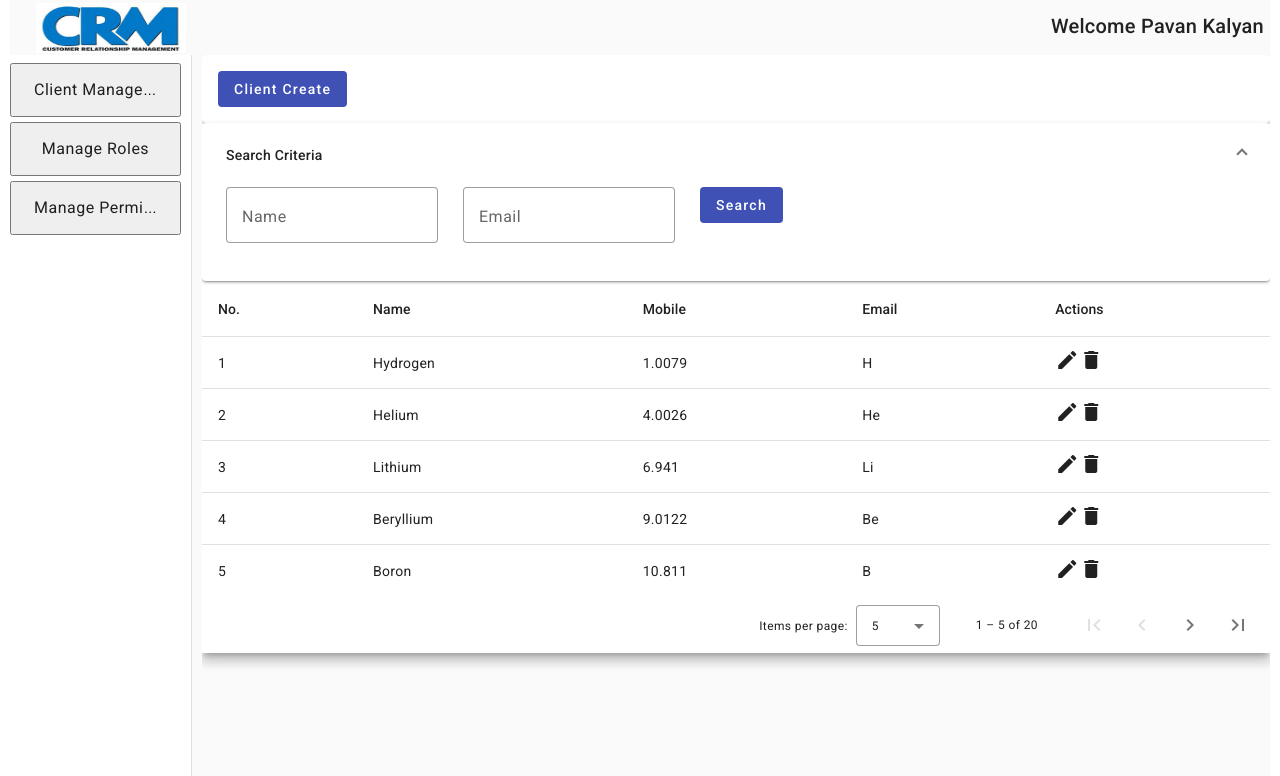
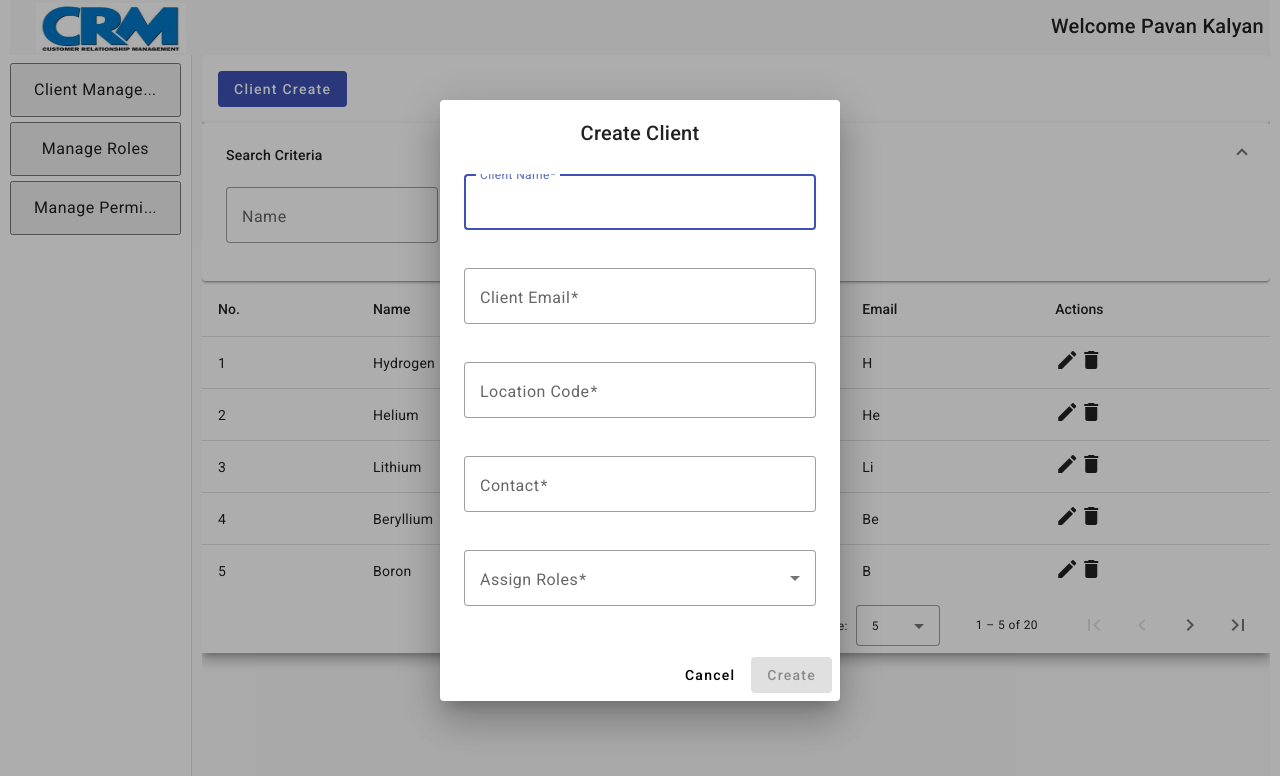
Before and after one commit to Pavankalyan477/crm, an Angular app in the folder crm-web/: page /dashboard/clients in a window 1280 px wide. Both pictures are taken after a click on the button "Client Create". Shown: the top 776 px of the page. Built offline with nearby package versions, Linux system fonts and the light colour scheme.

Commit message:
add create client comp

```diff
--- a/crm-web/src/app/client/client-create/client-create.component.css
+++ b/crm-web/src/app/client/client-create/client-create.component.css
@@ -0,0 +1,13 @@
+.grid-container {
+  display: grid;
+  grid-template-columns: repeat(1, 1fr);
+  gap: 16px;
+}
+
+.full-span {
+  grid-column: 1 / -1; /* Span both columns to center a lone field */
+}
+
+.text-center {
+    text-align: center;
+}
--- a/crm-web/src/app/client/client-create/client-create.component.html
+++ b/crm-web/src/app/client/client-create/client-create.component.html
@@ -1 +1,40 @@
-<p>client-create works!</p>
+<h2 mat-dialog-title class="text-center">Create Client</h2>
+<mat-dialog-content [formGroup]="clientForm">
+  <div class="grid-container">
+    <mat-form-field appearance="outline">
+      <mat-label>Client Name</mat-label>
+      <input matInput formControlName="name" />
+    </mat-form-field>
+
+    <mat-form-field appearance="outline">
+      <mat-label>Client Email</mat-label>
+      <input matInput formControlName="email" />
+    </mat-form-field>
+
+    <mat-form-field appearance="outline">
+      <mat-label>Location Code</mat-label>
+      <input matInput formControlName="localCode" />
+    </mat-form-field>
+
+    <mat-form-field appearance="outline">
+      <mat-label>Contact</mat-label>
+      <input matInput formControlName="contact" />
+    </mat-form-field>
+
+    <mat-form-field appearance="outline" class="full-span">
+      <mat-label>Assign Roles</mat-label>
+      <mat-select formControlName="roles" multiple>
+        <mat-option *ngFor="let role of rolesList" [value]="role">
+          {{ role }}
+        </mat-option>
+      </mat-select>
+    </mat-form-field>
+  </div>
+</mat-dialog-content>
+
+<mat-dialog-actions align="end">
+  <button mat-button (click)="cancel()">Cancel</button>
+  <button mat-raised-button color="primary" (click)="submit()" [disabled]="clientForm.invalid">
+    Create
+  </button>
+</mat-dialog-actions>
--- a/crm-web/src/app/client/client-create/client-create.component.ts
+++ b/crm-web/src/app/client/client-create/client-create.component.ts
@@ -1,12 +1,63 @@
-import { Component } from '@angular/core';
+import { CommonModule } from '@angular/common';
+import { Component, Inject, OnInit } from '@angular/core';
+import { FormBuilder, FormGroup, Validators, ReactiveFormsModule } from '@angular/forms';
+import {
+  MAT_DIALOG_DATA,
+  MatDialogModule,
+  MatDialogRef
+} from '@angular/material/dialog';
+import { MatFormFieldModule } from '@angular/material/form-field';
+import { MatInputModule } from '@angular/material/input';
+import { MatSelectModule } from '@angular/material/select';
+import { MatButtonModule } from '@angular/material/button';
 
 @Component({
   selector: 'app-client-create',
   standalone: true,
-  imports: [],
+  imports: [
+    CommonModule,
+    ReactiveFormsModule,
+    MatDialogModule,
+    MatFormFieldModule,
+    MatInputModule,
+    MatSelectModule,
+    MatButtonModule
+  ],
   templateUrl: './client-create.component.html',
-  styleUrl: './client-create.component.css'
+  styleUrls: ['./client-create.component.css']
 })
-export class ClientCreateComponent {
+export class ClientCreateComponent implements OnInit {
+  clientForm!: FormGroup;
 
+  rolesList: string[] = ['Admin', 'User', 'Viewer'];
+
+  constructor(
+    private fb: FormBuilder,
+    private dialogRef: MatDialogRef<ClientCreateComponent>,
+    @Inject(MAT_DIALOG_DATA) public data: any
+  ) {}
+
+  ngOnInit(): void {
+    this.clientForm = this.fb.group({
+      name: ['', Validators.required],
+      email: ['', [Validators.required, Validators.email]],
+      localCode: ['', Validators.required],
+      contact: ['', Validators.required],
+      roles: [[], Validators.required]
+    });
+
+    if (this.data?.client) {
+      this.clientForm.patchValue(this.data.client);
+    }
+  }
+
+  submit(): void {
+    if (this.clientForm.valid) {
+      this.dialogRef.close(this.clientForm.value);
+    }
+  }
+
+  cancel(): void {
+    this.dialogRef.close();
+  }
 }
--- a/crm-web/src/app/client/client-list/client-list.component.html
+++ b/crm-web/src/app/client/client-list/client-list.component.html
@@ -2,7 +2,7 @@
     <div>
         <mat-card>
             <mat-card-content>
-                <button mat-flat-button color="primary">Client Create</button>
+                <button mat-flat-button color="primary" (click)="openCreateClient()">Client Create</button>
             </mat-card-content>
         </mat-card>
     </div>
--- a/crm-web/src/app/client/client-list/client-list.component.ts
+++ b/crm-web/src/app/client/client-list/client-list.component.ts
@@ -8,12 +8,32 @@ import {MatFormFieldModule} from '@angular/material/form-field';
 import {MatPaginator, MatPaginatorModule} from '@angular/material/paginator';
 import {MatTableDataSource, MatTableModule} from '@angular/material/table';
 import { MatIconModule } from '@angular/material/icon';
+import {
+  MatDialog,
+  MAT_DIALOG_DATA,
+  MatDialogRef,
+  MatDialogTitle,
+  MatDialogContent,
+  MatDialogActions,
+  MatDialogClose,
+  MatDialogModule,
+} from '@angular/material/dialog';
+import { ClientCreateComponent } from '../client-create/client-create.component';
 
 
 @Component({
   selector: 'app-client-list',
   standalone: true,
-  imports: [CommonModule, MatCardModule, MatButtonModule, MatExpansionModule, MatInputModule, MatFormFieldModule,MatPaginatorModule, MatTableModule, MatIconModule],
+  imports: [CommonModule,
+    MatCardModule,
+    MatButtonModule,
+    MatExpansionModule,
+    MatInputModule,
+    MatFormFieldModule,
+    MatPaginatorModule,
+    MatTableModule,
+    MatIconModule,
+    MatDialogModule],
   templateUrl: './client-list.component.html',
   styleUrl: './client-list.component.css'
 })
@@ -24,8 +44,26 @@ export class ClientListComponent {
 
   @ViewChild(MatPaginator) paginator!: MatPaginator;
 
+  constructor(public dialog: MatDialog) {}
+
   ngAfterViewInit() {
     this.dataSource.paginator = this.paginator;
+  }
+
+  openCreateClient(): void {
+    const dialogRef = this.dialog.open(ClientCreateComponent, {
+      width: '400px',
+      disableClose: true,
+      data: {}
+    });
+
+    dialogRef.afterClosed().subscribe(result => {
+      if (result) {
+        console.log('Client created:', result);
+      } else {
+        console.log('Dialog closed without submission');
+      }
+    });
   }
 }
 
```
